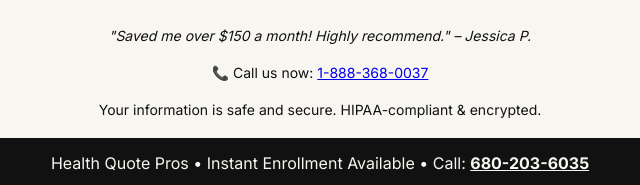
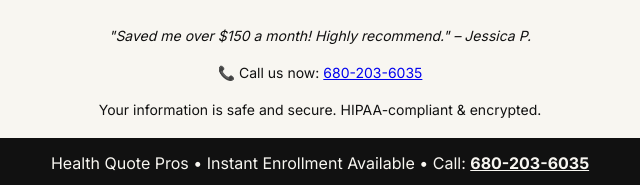
Before and after one commit to nickstults/HealthQuotePro, a website: page index.html in a window 1280 px wide. Shown: the part 917-1102 px from the top of the page, 320-960 px from the left. Drawn offline with nearby package versions, Linux system fonts and the light colour scheme.

Commit message:
Update index.html

```diff
--- a/index.html
+++ b/index.html
@@ -167,7 +167,7 @@
     <em>"Saved me over $150 a month! Highly recommend." – Jessica P.</em>
   </div>
   <div class="phone-number">
-    📞 Call us now: <a href="tel:680-203-6035">1-888-368-0037</a>
+    📞 Call us now: <a href="tel:680-203-6035">680-203-6035</a>
   </div>
   <div class="privacy-note">
     Your information is safe and secure. HIPAA-compliant & encrypted.
```
